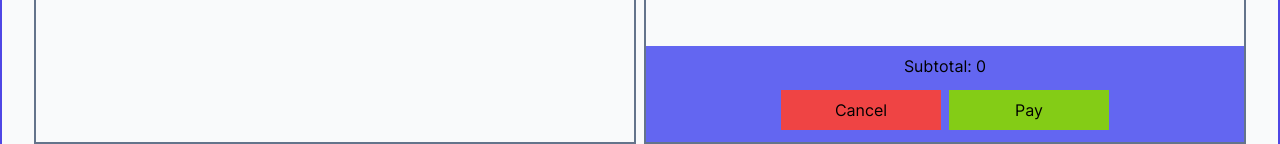
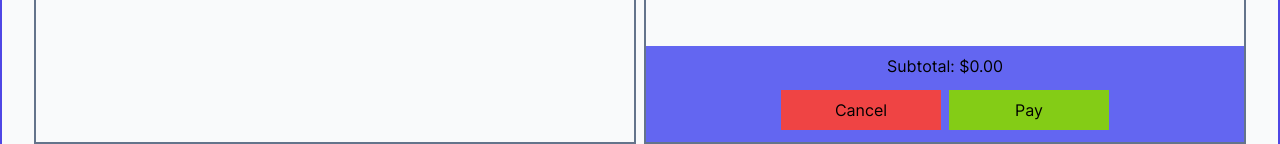
Before and after one commit to briand787b/ncx, a Vue app in the folder src/ui/pos/: page / in a window 1280 px wide. Shown: the part 590-734 px from the top of the page. Built offline with nearby package versions, Linux system fonts and the light colour scheme.

Commit message:
finalizes styling of pos scan page

```diff
--- a/src/ui/pos/src/views/Scan.vue
+++ b/src/ui/pos/src/views/Scan.vue
@@ -22,7 +22,7 @@
         <div class="bg-indigo-500 py-2 mt-2 h-36 md:h-24 flex-none">
           <h3>Subtotal: {{ subtotal }}</h3>
           <div class="mt-2 flex flex-col items-center md:flex-row md:justify-center">
-            <button class="bg-red-500 p-2 m-1 w-40">Cancel</button>
+            <button class="bg-red-500 p-2 m-1 w-40" @click="cancel">Cancel</button>
             <button class="bg-lime-500 p-2 m-1 w-40">Pay</button>
           </div>
         </div>
@@ -39,10 +39,14 @@ export default {
       const item = this.forSaleItems.filter(fsItem => fsItem.id === id)[0]
       this.cartItems.push(item);
     },
+    cancel() {
+      this.cartItems = [];
+    },
   },
   computed: {
     subtotal() {
-      return this.cartItems.reduce(((prev, curr) => curr.msrpCents + prev), 0)
+      const subTCents = this.cartItems.reduce(((prev, curr) => curr.msrpCents + prev), 0);
+      return "$" + (subTCents / 100).toFixed(2);
     },
   },
   mounted() {
```
